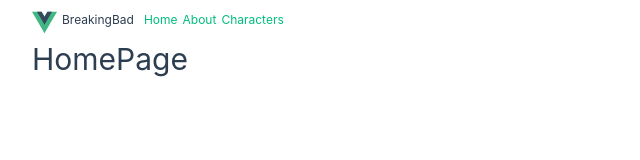
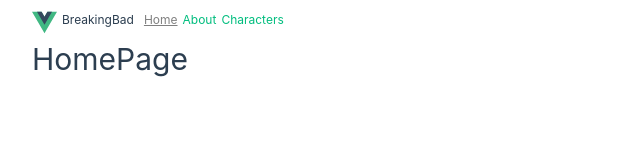
Before and after one commit to jesusbolivar94/breakingbadvueudemy, a Vue app: page / in a window 1280 px wide. Shown: the top 160 px of the page, without its empty margins (0-640 px from the left). Built offline with nearby package versions, Linux system fonts and the light colour scheme.

Commit message:
Hover classes for links

```diff
--- a/src/assets/main.css
+++ b/src/assets/main.css
@@ -33,3 +33,10 @@ a,
     padding: 0 2rem;
   }
 }
+
+.router-link-active {
+  color: grey !important;
+}
+.router-link-exact-active {
+  text-decoration: underline;
+}
```
